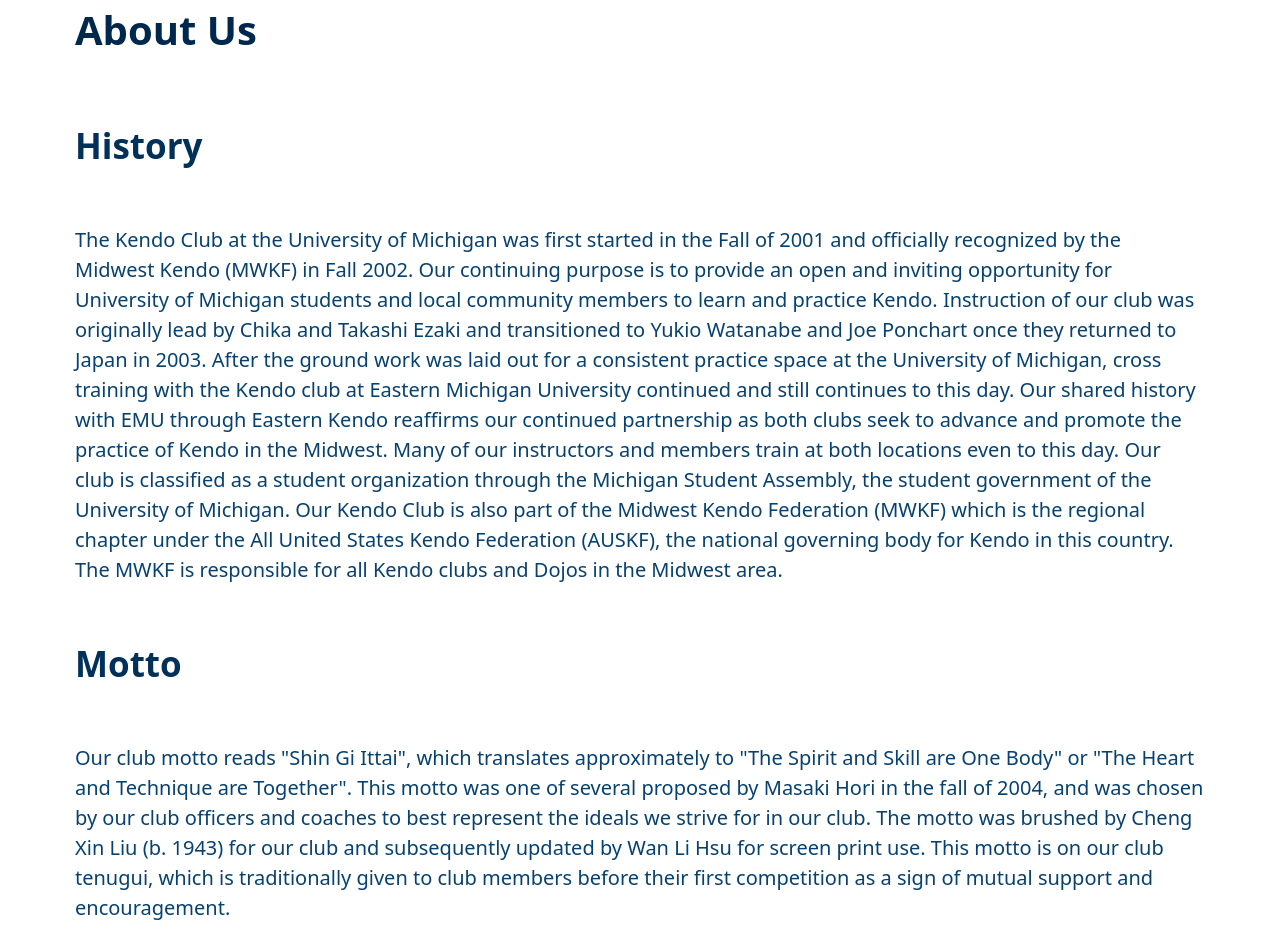
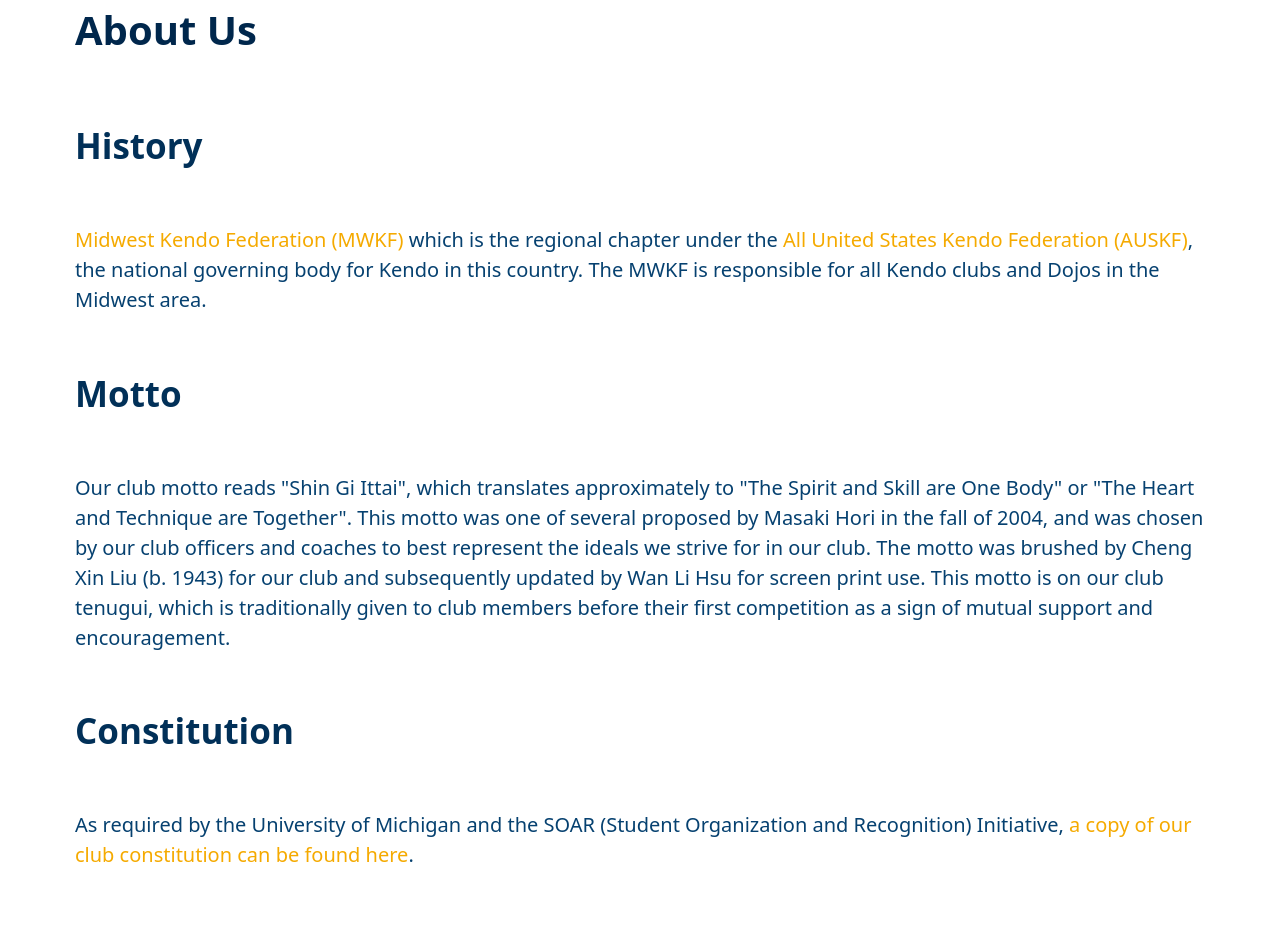
Before and after one commit to kendoclub-at-umich/website, a SvelteKit app: page /about-us in a window 1280 px wide. Shown: the top 952 px of the page. After the commit the page ends 900 px from the top, so only its background shows below. Built offline with nearby package versions, Linux system fonts and the light colour scheme.

Commit message:
feat: :sparkles: add back in hyperlinks from old website

```diff
--- a/src/routes/about-us/+page.svelte
+++ b/src/routes/about-us/+page.svelte
@@ -2,20 +2,11 @@
 
 <h2>History</h2>
 <p>
-	The Kendo Club at the University of Michigan was first started in the Fall of 2001 and officially
-	recognized by the Midwest Kendo (MWKF) in Fall 2002. Our continuing purpose is to provide an open
-	and inviting opportunity for University of Michigan students and local community members to learn
-	and practice Kendo. Instruction of our club was originally lead by Chika and Takashi Ezaki and
-	transitioned to Yukio Watanabe and Joe Ponchart once they returned to Japan in 2003. After the
-	ground work was laid out for a consistent practice space at the University of Michigan, cross
-	training with the Kendo club at Eastern Michigan University continued and still continues to this
-	day. Our shared history with EMU through Eastern Kendo reaffirms our continued partnership as both
-	clubs seek to advance and promote the practice of Kendo in the Midwest. Many of our instructors
-	and members train at both locations even to this day. Our club is classified as a student
-	organization through the Michigan Student Assembly, the student government of the University of
-	Michigan. Our Kendo Club is also part of the Midwest Kendo Federation (MWKF) which is the regional
-	chapter under the All United States Kendo Federation (AUSKF), the national governing body for
-	Kendo in this country. The MWKF is responsible for all Kendo clubs and Dojos in the Midwest area.
+	<a href="https://www.midwestkendofederation.org/">Midwest Kendo Federation (MWKF)</a>
+	which is the regional chapter under the
+	<a href="https://www.auskf.org/">All United States Kendo Federation (AUSKF)</a>, the national
+	governing body for Kendo in this country. The MWKF is responsible for all Kendo clubs and Dojos in
+	the Midwest area.
 </p>
 
 <h2>Motto</h2>
@@ -32,7 +23,8 @@
 <h2>Constitution</h2>
 <p>
 	As required by the University of Michigan and the SOAR (Student Organization and Recognition)
-	Initiative, a copy of our club constitution can be found <a
-		href="https://websites.umich.edu/~kendoclub/resources/constitution.pdf">here</a
+	Initiative,
+	<a href="https://websites.umich.edu/~kendoclub/resources/constitution.pdf">
+		a copy of our club constitution can be found here</a
 	>.
 </p>
```
